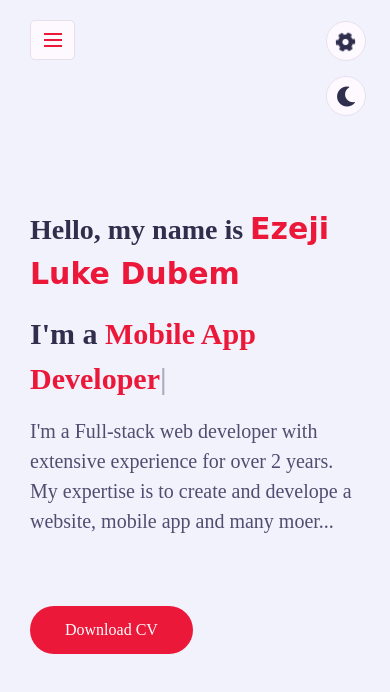
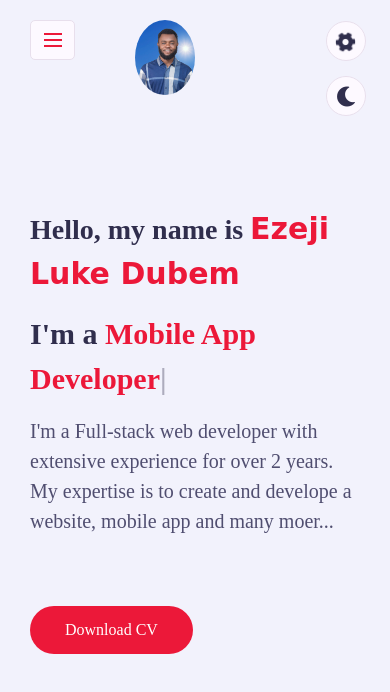
Before and after one commit to lukechidubem/my-portfolio, a plain HTML site: page index.html in a window 390 px wide. Drawn offline with nearby package versions, Linux system fonts and the light colour scheme.

Commit message:
added little profile picture

```diff
--- a/index.html
+++ b/index.html
@@ -76,6 +76,8 @@
               </div>
             </div>
           </div>
+          <div class="profile-pic"><img src="images/dubem2-blue.png" alt=""></div>
+
         </section>
         <!-- Home Section End -->
         <!-- About Section Start -->
--- a/style.css
+++ b/style.css
@@ -754,6 +754,20 @@ h3.my-profession {
   padding: 0 50px;
 }
 
+/* The little profile picture */
+.profile-pic {
+  display: none;
+  position: absolute;
+  top: 0;
+  right: 50%;
+  margin-top: 20px;
+}
+
+.profile-pic img {
+  width: 60px;
+  border-radius: 50%;
+}
+
 @media (max-width: 1199px) {
   .section .container {
     padding-top: 70px;
@@ -806,6 +820,19 @@ h3.my-profession {
   .home .home-img {
     display: none;
   }
+
+  .profile-pic {
+    display: block;
+    position: absolute;
+    top: 0;
+    right: 50%;
+    margin-top: 20px;
+  }
+
+  .profile-pic img {
+    width: 60px;
+    border-radius: 50%;
+  }
 }
 
 @media (max-width: 767px) {
```
